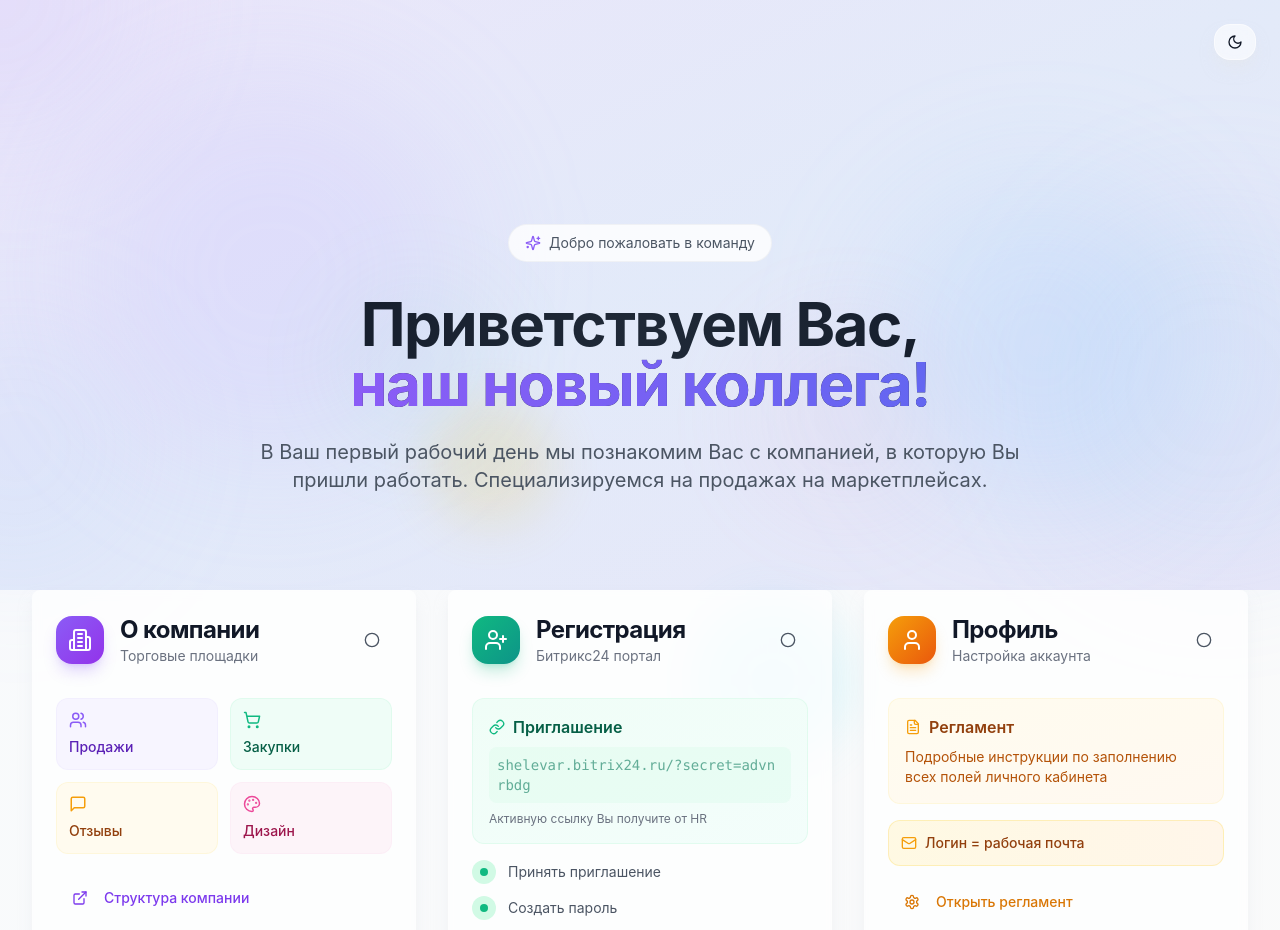
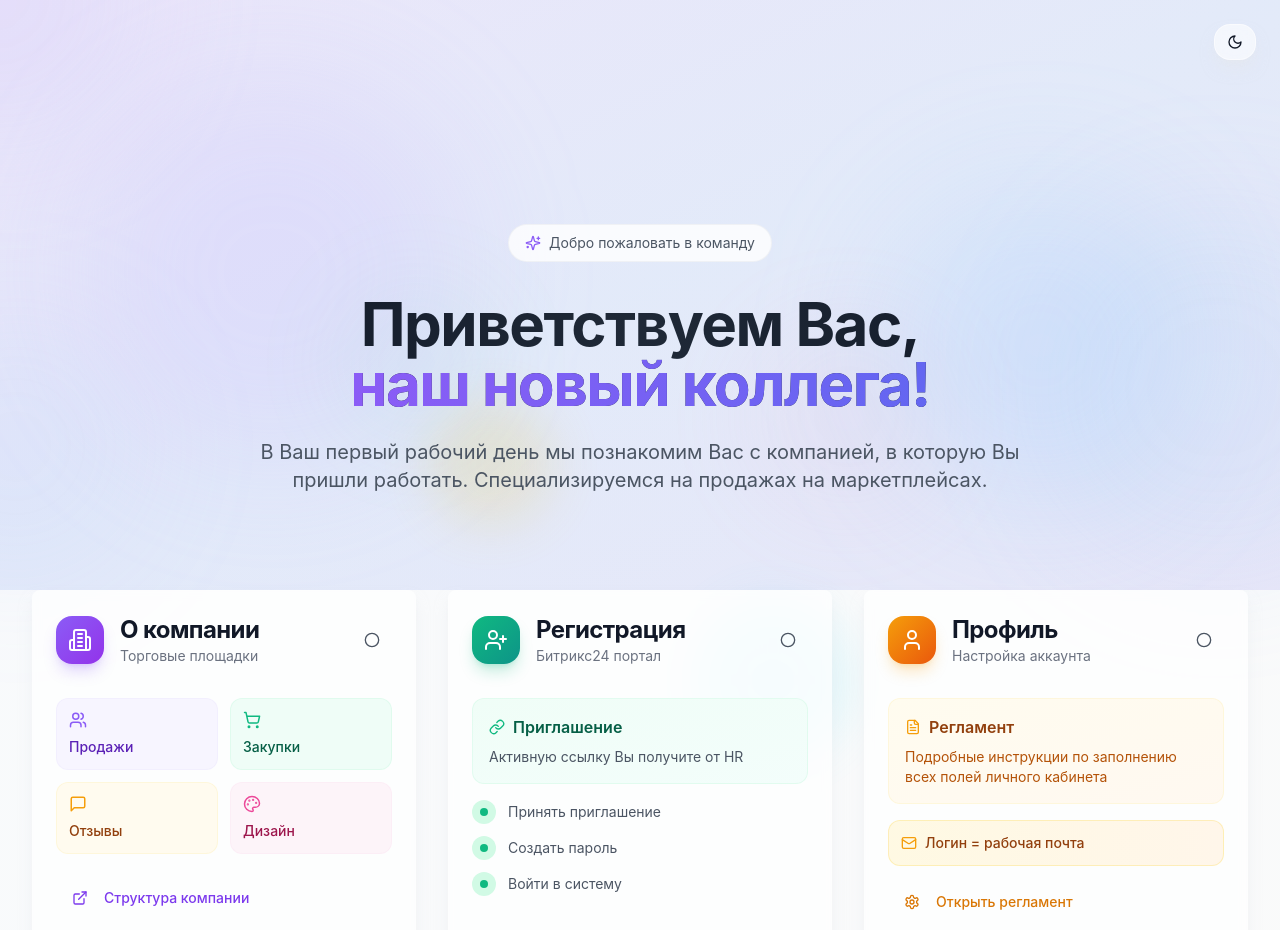
Before and after one commit to pr-poehali-dev/welcome-letter-design, a React (Vite) app: page / in a window 1280 px wide. Shown: the top 930 px of the page. Built offline with nearby package versions, Linux system fonts and the light colour scheme.

Commit message:
fix: Удаление ссылки в блоке регистрации

```diff
--- a/src/pages/Index.tsx
+++ b/src/pages/Index.tsx
@@ -270,13 +270,7 @@ const Index = () => {
                   <Icon name="Link" size={16} className="text-emerald-500 mr-2" />
                   <h4 className={`font-semibold ${darkMode ? 'text-emerald-300' : 'text-emerald-800'}`}>Приглашение</h4>
                 </div>
-                <div className={`text-sm font-mono p-2 rounded-lg break-all cursor-not-allowed opacity-60 ${darkMode
-                    ? 'text-emerald-300 bg-emerald-900/30'
-                    : 'text-emerald-700 bg-emerald-100/50'
-                  }`}>
-                  shelevar.bitrix24.ru/?secret=advnrbdg
-                </div>
-                <p className={`text-xs mt-2 ${darkMode ? 'text-gray-400' : 'text-gray-500'}`}>
+                <p className={`text-sm ${darkMode ? 'text-gray-400' : 'text-gray-600'}`}>
                   Активную ссылку Вы получите от HR
                 </p>
               </div>
```
